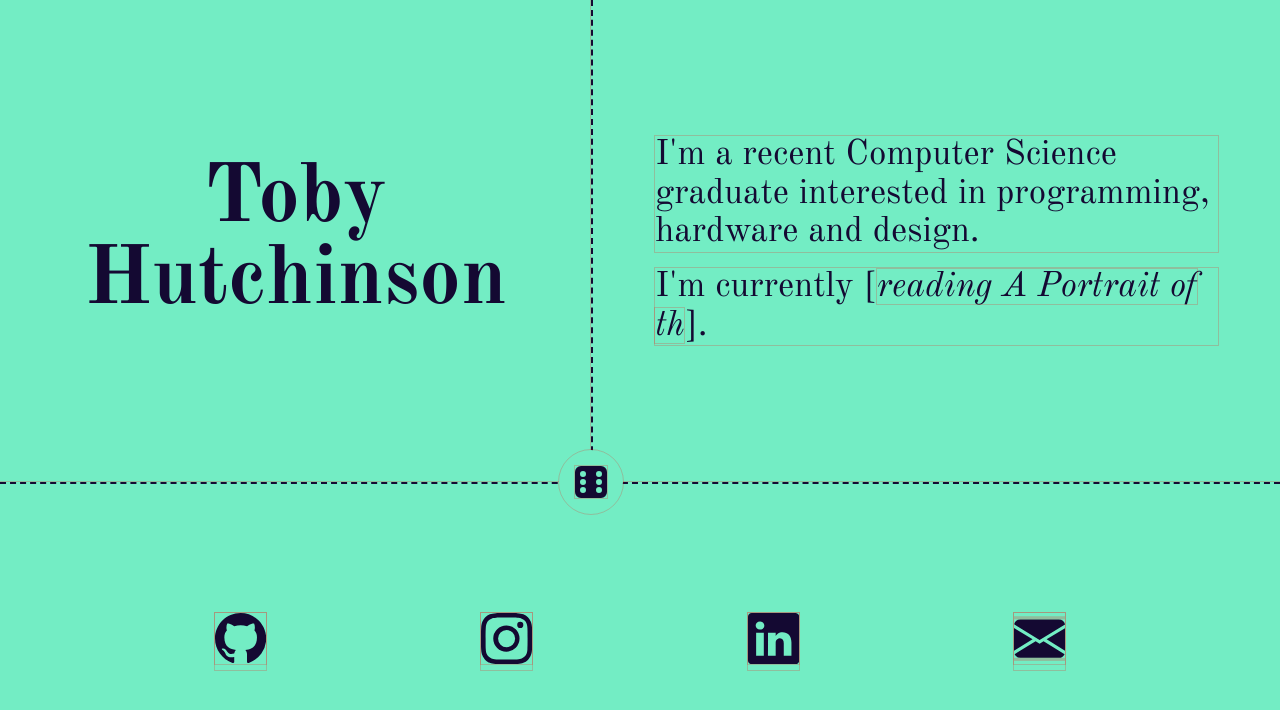
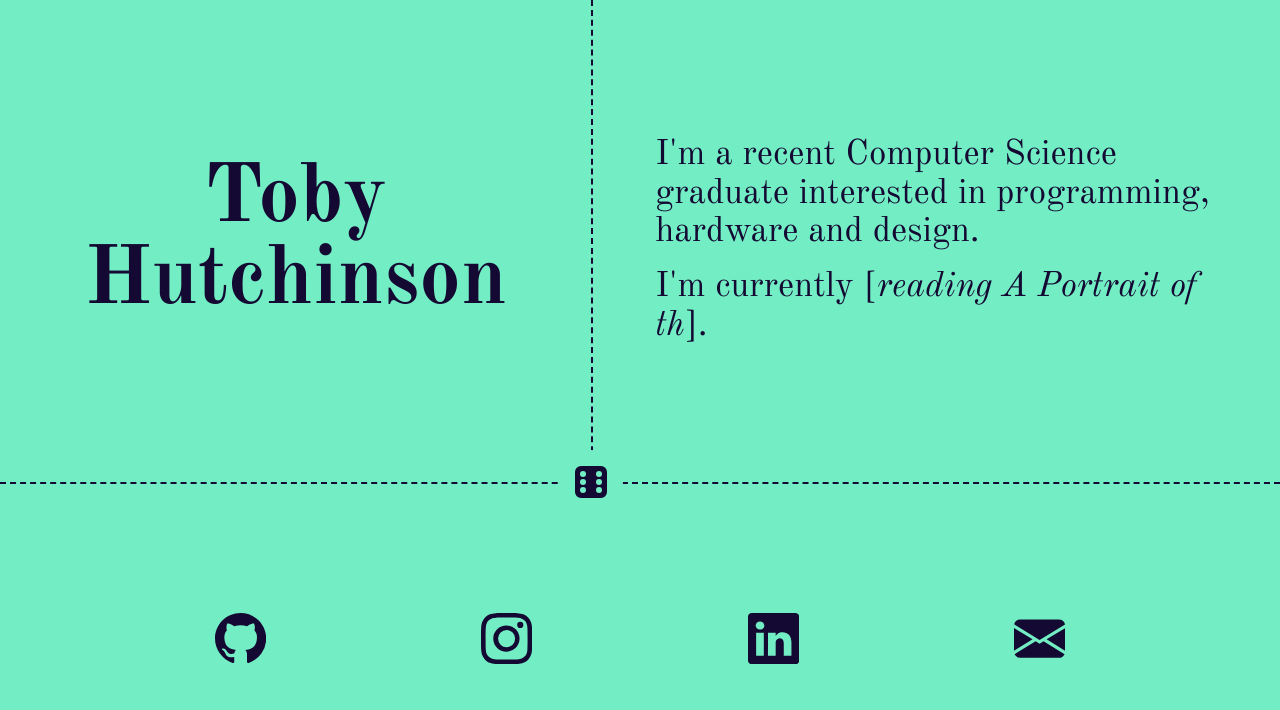
Before and after one commit to toblaroni/toader, a plain HTML site: page index.html in a window 1280 px wide. Drawn offline with nearby package versions, Linux system fonts and the light colour scheme.

Commit message:
getting rid of overflow

```diff
--- a/style.css
+++ b/style.css
@@ -16,7 +16,8 @@
 
 html, body {
     width: 100%;
-    height: 100%;
+    max-width: 100%;
+    overflow: hidden;
 }
 
 body {
@@ -157,20 +158,3 @@ body {
         width: 5.3vw;
     }
 }
-
-* {
-  outline: 1px solid rgba(255, 0, 0, 0.2);
-}
-
-/* Visually show when something overflows horizontally */
-body::after {
-  content: "";
-  position: fixed;
-  top: 0;
-  left: 100vw;
-  width: 2px;
-  height: 100vh;
-  background: red;
-  pointer-events: none;
-  z-index: 9999;
-}
```
